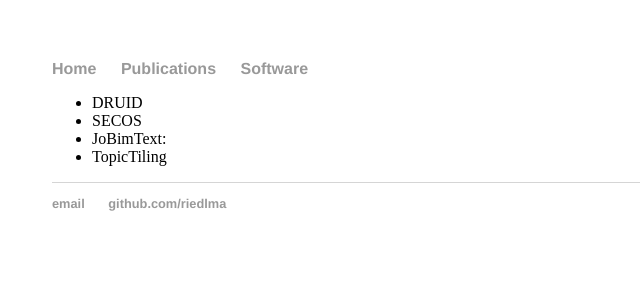
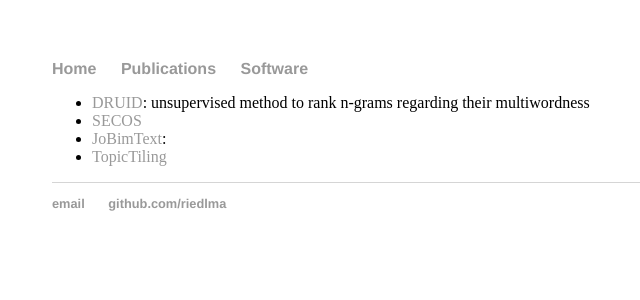
Before and after one commit to riedlma/riedlma.github.io, a Jekyll site: the page built from software.html, in a window 1280 px wide. Shown: the top 300 px of the page, without its empty margins (140-780 px from the left). Built offline with Jekyll 4.4.1, drawn with Linux system fonts in a browser that asks for light colours.

Commit message:
Update software.html

```diff
--- a/software.html
+++ b/software.html
@@ -4,11 +4,12 @@ title: Software
 ---
 
 <div class="blurb">
+
 <ul style="list-style-type:disc">
-  <li>DRUID</li>
-  <li>SECOS</li>
-  <li>JoBimText:</li>
-  <li>TopicTiling</li>
+  <li><a href="http://ltmaggie.informatik.uni-hamburg.de/jobimtext/components/druid/">DRUID</a>: unsupervised method to rank n-grams regarding their multiwordness</li>
+  <li><a href="https://github.com/riedlma/SECOS">SECOS</a></li>
+  <li><a href="www.jobimtext.org">JoBimText</a>:</li>
+  <li><a href="https://github.com/riedlma/topictiling">TopicTiling</a></li>
 </ul>
 
 </div><!-- /.blurb -->
```
